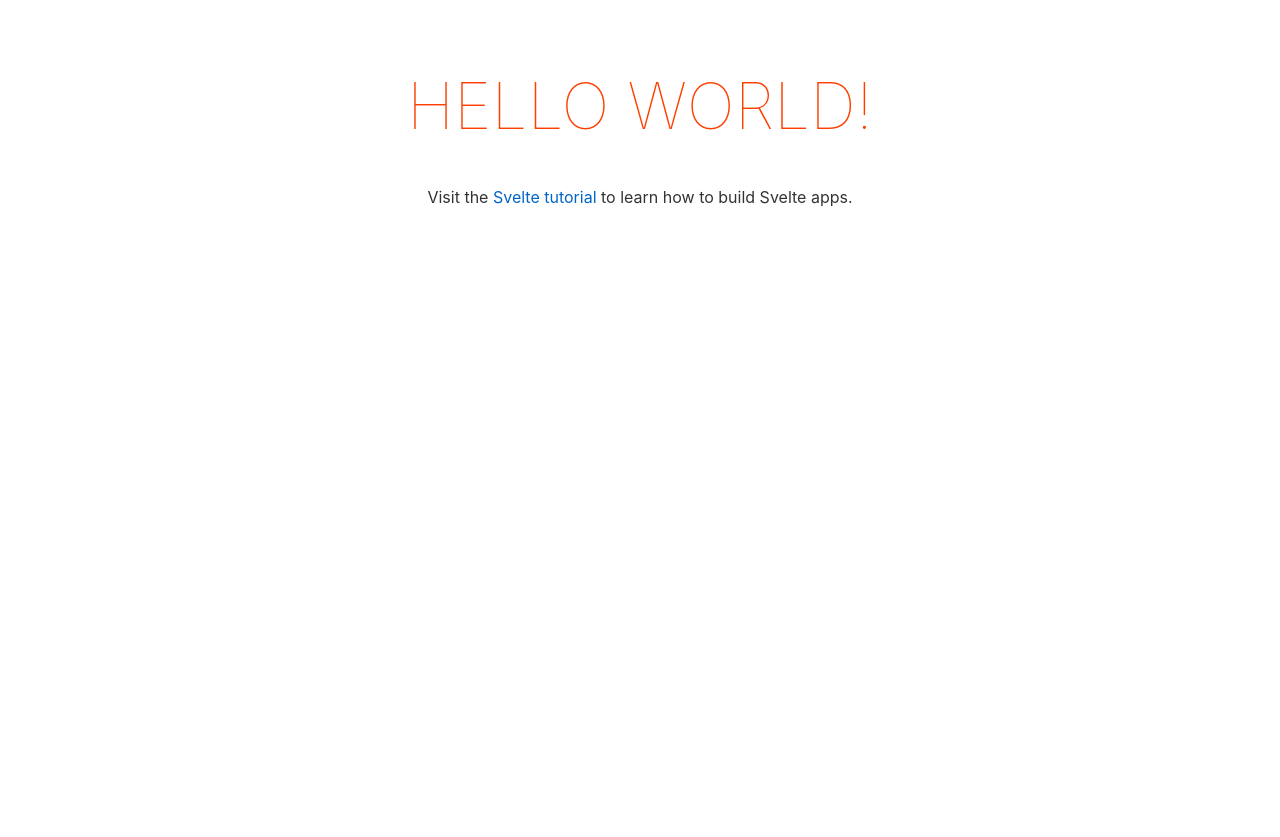
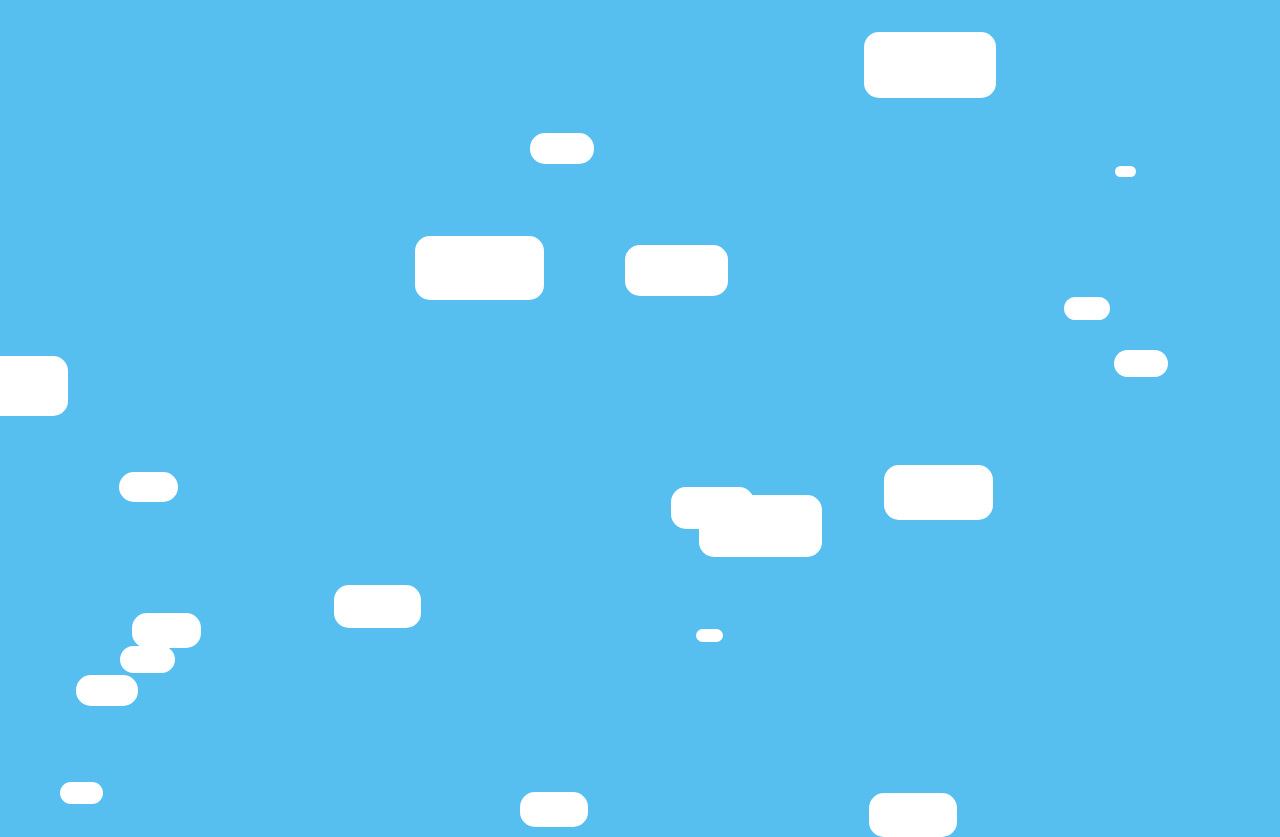
Before and after one commit to imralav/TheOrderOfWorms, a Svelte app: page / in a window 1280 px wide. Before the commit the page ends 800 px from the top, so only its background shows below. Built offline with nearby package versions, Linux system fonts and the light colour scheme.

Commit message:
Added sky with animated clouds. The animation needs some finetuning on the way back.

```diff
--- a/package.json
+++ b/package.json
@@ -17,9 +17,11 @@
     "gh-pages": "^3.1.0",
     "rollup": "^2.44.0",
     "rollup-plugin-css-only": "^3.1.0",
+    "rollup-plugin-delete": "^2.0.0",
     "rollup-plugin-livereload": "^2.0.0",
     "rollup-plugin-svelte": "^7.0.0",
     "rollup-plugin-terser": "^7.0.0",
+    "rxjs": "^6.6.7",
     "svelte": "^3.0.0",
     "svelte-check": "^1.0.0",
     "svelte-preprocess": "^4.0.0",
@@ -27,6 +29,7 @@
     "typescript": "^4.0.0"
   },
   "dependencies": {
+    "normalize.css": "^8.0.1",
     "sirv-cli": "^1.0.0"
   }
 }
--- a/public/global.css
+++ b/public/global.css
@@ -1,63 +1,4 @@
-html, body {
-	position: relative;
-	width: 100%;
-	height: 100%;
+body {
+  margin: 0;
+  padding: 0;
 }
-
-body {
-	color: #333;
-	margin: 0;
-	padding: 8px;
-	box-sizing: border-box;
-	font-family: -apple-system, BlinkMacSystemFont, "Segoe UI", Roboto, Oxygen-Sans, Ubuntu, Cantarell, "Helvetica Neue", sans-serif;
-}
-
-a {
-	color: rgb(0,100,200);
-	text-decoration: none;
-}
-
-a:hover {
-	text-decoration: underline;
-}
-
-a:visited {
-	color: rgb(0,80,160);
-}
-
-label {
-	display: block;
-}
-
-input, button, select, textarea {
-	font-family: inherit;
-	font-size: inherit;
-	-webkit-padding: 0.4em 0;
-	padding: 0.4em;
-	margin: 0 0 0.5em 0;
-	box-sizing: border-box;
-	border: 1px solid #ccc;
-	border-radius: 2px;
-}
-
-input:disabled {
-	color: #ccc;
-}
-
-button {
-	color: #333;
-	background-color: #f4f4f4;
-	outline: none;
-}
-
-button:disabled {
-	color: #999;
-}
-
-button:not(:disabled):active {
-	background-color: #ddd;
-}
-
-button:focus {
-	border-color: #666;
-}
--- a/rollup.config.js
+++ b/rollup.config.js
@@ -1,11 +1,12 @@
-import svelte from 'rollup-plugin-svelte';
-import commonjs from '@rollup/plugin-commonjs';
-import resolve from '@rollup/plugin-node-resolve';
-import livereload from 'rollup-plugin-livereload';
-import { terser } from 'rollup-plugin-terser';
-import sveltePreprocess from 'svelte-preprocess';
-import typescript from '@rollup/plugin-typescript';
-import css from 'rollup-plugin-css-only';
+import svelte from "rollup-plugin-svelte";
+import commonjs from "@rollup/plugin-commonjs";
+import resolve from "@rollup/plugin-node-resolve";
+import livereload from "rollup-plugin-livereload";
+import { terser } from "rollup-plugin-terser";
+import sveltePreprocess from "svelte-preprocess";
+import typescript from "@rollup/plugin-typescript";
+import css from "rollup-plugin-css-only";
+import del from "rollup-plugin-delete";
 
 const production = !process.env.ROLLUP_WATCH;
 
@@ -19,36 +20,41 @@ function serve() {
   return {
     writeBundle() {
       if (server) return;
-			server = require('child_process').spawn('npm', ['run', 'start', '--', '--dev'], {
-				stdio: ['ignore', 'inherit', 'inherit'],
-				shell: true
-			});
+      server = require("child_process").spawn(
+        "npm",
+        ["run", "start", "--", "--dev"],
+        {
+          stdio: ["ignore", "inherit", "inherit"],
+          shell: true,
+        }
+      );
 
-			process.on('SIGTERM', toExit);
-			process.on('exit', toExit);
-		}
+      process.on("SIGTERM", toExit);
+      process.on("exit", toExit);
+    },
   };
 }
 
 export default {
-	input: 'src/main.ts',
+  input: "src/main.ts",
   output: {
     sourcemap: true,
-		format: 'iife',
-		name: 'app',
-		file: 'public/build/bundle.js'
+    format: "iife",
+    name: "app",
+    file: "public/build/bundle.js",
   },
   plugins: [
+    // del({ targets: "public/build/*" }),
     svelte({
       preprocess: sveltePreprocess({ sourceMap: !production }),
       compilerOptions: {
         // enable run-time checks when not in production
-				dev: !production
-			}
+        dev: !production,
+      },
     }),
     // we'll extract any component CSS out into
     // a separate file - better for performance
-		css({ output: 'bundle.css' }),
+    css({ output: "bundle.css" }),
 
     // If you have external dependencies installed from
     // npm, you'll most likely need these plugins. In
@@ -57,12 +63,12 @@ export default {
     // https://github.com/rollup/plugins/tree/master/packages/commonjs
     resolve({
       browser: true,
-			dedupe: ['svelte']
+      dedupe: ["svelte"],
     }),
     commonjs(),
     typescript({
       sourceMap: !production,
-			inlineSources: !production
+      inlineSources: !production,
     }),
 
     // In dev mode, call `npm run start` once
@@ -71,13 +77,13 @@ export default {
 
     // Watch the `public` directory and refresh the
     // browser on changes when not in production
-		!production && livereload('public'),
+    !production && livereload("public"),
 
     // If we're building for production (npm run build
     // instead of npm run dev), minify
-		production && terser()
+    production && terser(),
   ],
   watch: {
-		clearScreen: false
-	}
+    clearScreen: false,
+  },
 };
--- a/src/App.svelte
+++ b/src/App.svelte
@@ -1,30 +1,6 @@
 <script lang="ts">
-	export let name: string;
+  import "normalize.css";
+  import Sky from "./background/Sky.svelte";
 </script>
 
-<main>
-	<h1>Hello {name}!</h1>
-	<p>Visit the <a href="https://svelte.dev/tutorial">Svelte tutorial</a> to learn how to build Svelte apps.</p>
-</main>
-
-<style>
-	main {
-		text-align: center;
-		padding: 1em;
-		max-width: 240px;
-		margin: 0 auto;
-	}
-
-	h1 {
-		color: #ff3e00;
-		text-transform: uppercase;
-		font-size: 4em;
-		font-weight: 100;
-	}
-
-	@media (min-width: 640px) {
-		main {
-			max-width: none;
-		}
-	}
-</style>
+<Sky />
--- /dev/null
+++ b/src/background/Cloud.svelte
@@ -0,0 +1,52 @@
+<script lang="ts">
+  import { interval, Subject } from "rxjs";
+  import { takeUntil, startWith } from "rxjs/operators";
+  import { onMount, onDestroy, createEventDispatcher } from "svelte";
+  import { tweened } from "svelte/motion";
+  export let x: number, y: number, size: number, skyWidth: number;
+  export const CLOUD_MOVEMENT_TICK_INTERVAL = 4000;
+  export const CLOUD_MOVEMENT_SPEED_PER_TICK = 100;
+
+  const dispatcher = createEventDispatcher();
+
+  const destroy = new Subject();
+
+  let animatedY = tweened(y, {
+    duration: CLOUD_MOVEMENT_TICK_INTERVAL,
+  });
+  animatedY.subscribe((newY) => (y = newY));
+
+  onMount(() => {
+    //start animation of clouds by moving them in one direction
+    interval(CLOUD_MOVEMENT_TICK_INTERVAL)
+      .pipe(takeUntil(destroy), startWith(0))
+      .subscribe(() => {
+        y -= CLOUD_MOVEMENT_SPEED_PER_TICK;
+        if (y < -2 * size) {
+          console.log("Cloud out of bound", y, size);
+          dispatcher("cloud-left-the-sky");
+          y = skyWidth;
+        }
+        animatedY.set(y);
+      });
+  });
+
+  onDestroy(() => {
+    destroy.next();
+    destroy.complete();
+  });
+</script>
+
+<div
+  style="top: {x}px; left: {$animatedY}px; width: {size}px; height: {size /
+    2}px"
+/>
+
+<style>
+  div {
+    box-sizing: border-box;
+    position: absolute;
+    background-color: #fff;
+    border-radius: 15px;
+  }
+</style>
--- /dev/null
+++ b/src/background/Sky.svelte
@@ -0,0 +1,58 @@
+<script lang="ts">
+  import Cloud from "./Cloud.svelte";
+  import { onMount } from "svelte";
+  import { nextInt as nextNumber } from "../randomizer/Randomizer";
+
+  let skyWidth: number;
+  let skyHeight: number;
+  let clouds = [];
+
+  interface Cloud {
+    x: number;
+    y: number;
+    size: number;
+  }
+
+  function generateCloud(y?: number): Cloud {
+    return {
+      y: y || nextNumber(0, skyWidth),
+      x: nextNumber(0, skyHeight),
+      size: nextNumber(20, 150),
+    };
+  }
+
+  function generateClouds(amount: number = 1): Cloud[] {
+    return Array(amount)
+      .fill(0)
+      .map(() => generateCloud());
+  }
+
+  function replaceCloud(id: number) {
+    console.log("Replacing cloud", id);
+    clouds.splice(id, 1);
+    clouds = [...clouds, generateCloud()];
+  }
+
+  onMount(() => {
+    clouds = generateClouds(20);
+  });
+</script>
+
+<main bind:clientWidth={skyWidth} bind:clientHeight={skyHeight}>
+  {#each clouds as cloud, index}
+    <!-- <Cloud {...cloud} on:cloud-left-the-sky={() => replaceCloud(index)} /> -->
+    <Cloud {...cloud} {skyWidth} />
+  {/each}
+</main>
+
+<style>
+  :global(body) {
+    background-color: rgb(87, 191, 240);
+    overflow: hidden;
+  }
+  main {
+    position: relative;
+    width: 100vw;
+    height: 100vh;
+  }
+</style>
--- a/src/main.ts
+++ b/src/main.ts
@@ -1,10 +1,7 @@
-import App from './App.svelte';
+import App from "./App.svelte";
 
 const app = new App({
-	target: document.body,
-	props: {
-		name: 'world'
-	}
+  target: document.body,
 });
 
 export default app;
--- /dev/null
+++ b/src/randomizer/Randomizer.js
@@ -0,0 +1,3 @@
+const nextInt = (from, to) => from + Math.random() * (to - from);
+
+export { nextInt };
```
Also changed, not shown: 1 other file (tests, documents, lock files or other folders). Lines whose indentation alone changed are shown as unchanged.
